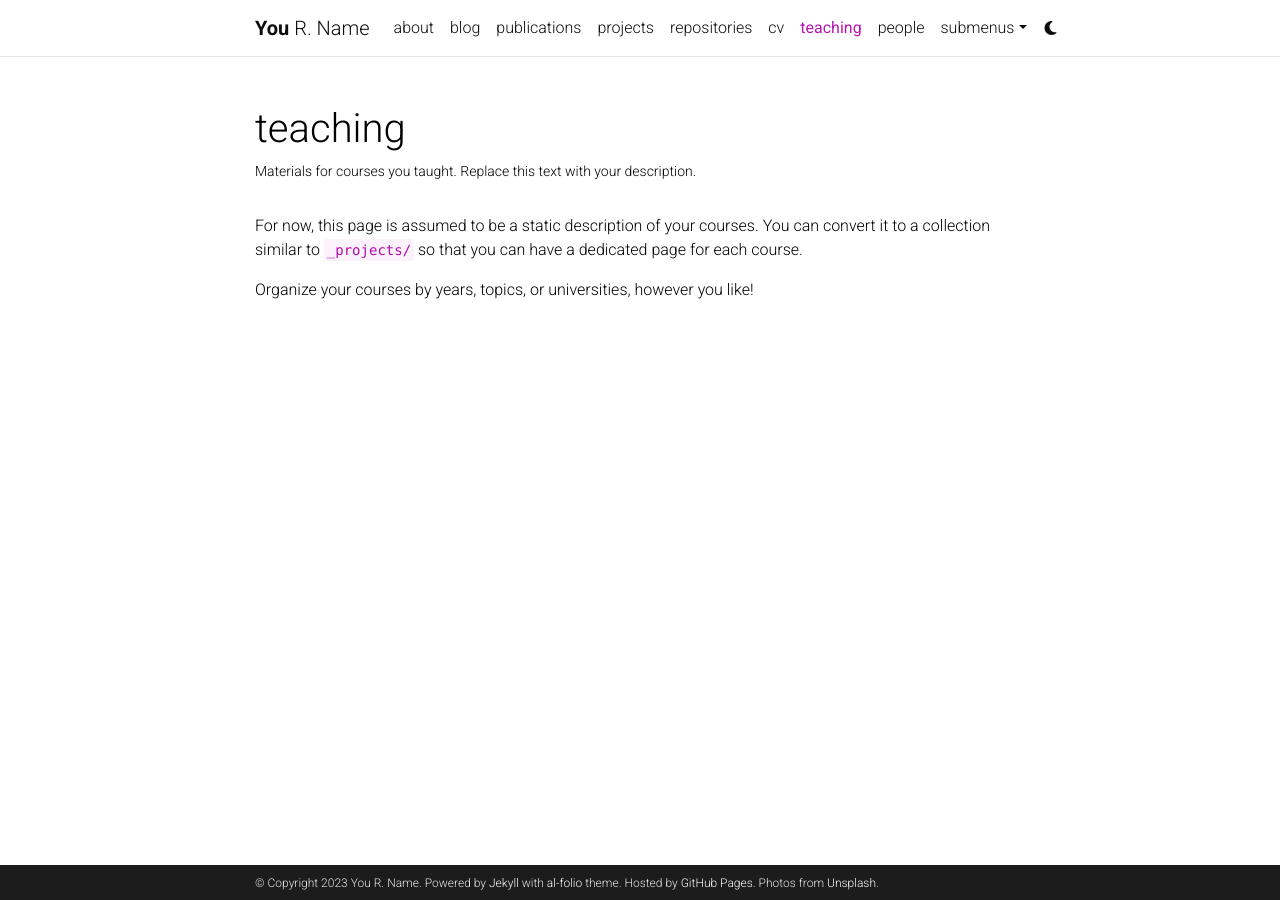
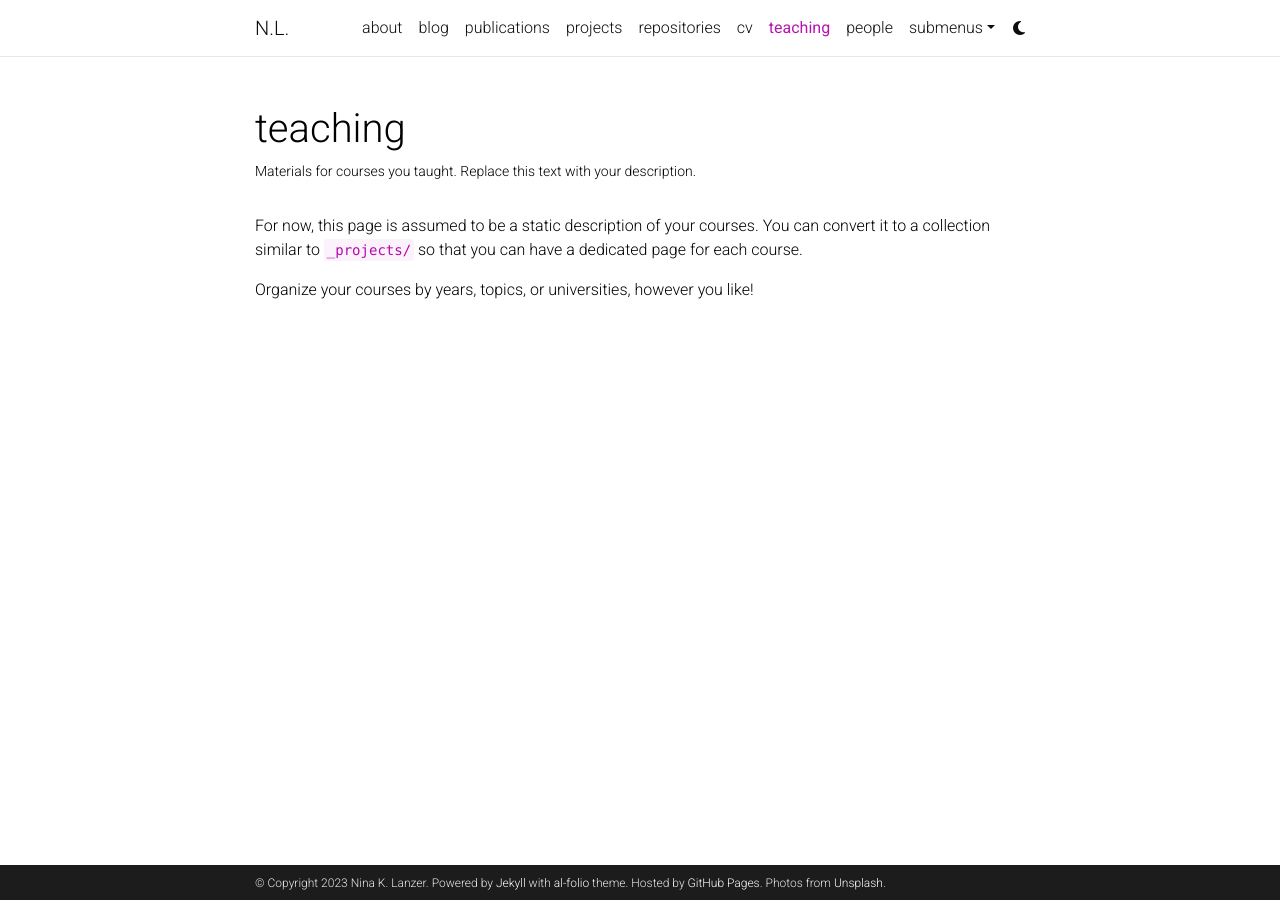
Before and after one commit to NinaLanzer/NinaLanzer.github.io, a Jekyll site: the page built from _pages/teaching.md, in a window 1280 px wide. Built offline with Jekyll 4.4.1, drawn with Linux system fonts in a browser that asks for light colours; comment, search, counter and statistics services are not loaded; a style sheet for code colours, icons or effects is not loaded.

Commit message:
Update _config.yml

```diff
--- a/_config.yml
+++ b/_config.yml
@@ -2,10 +2,10 @@
 # Site settings
 # -----------------------------------------------------------------------------
 
-title: blank # the website title (if blank, full name will be used instead)
-first_name: You
-middle_name: R.
-last_name: Name
+title: N.L. # the website title (if blank, full name will be used instead)
+first_name: Nina
+middle_name: K.
+last_name: Lanzer
 email: you@example.com
 description: > # the ">" symbol means to ignore newlines until "footer_text:"
   A simple, whitespace theme for academics. Based on [*folio](https://github.com/bogoli/-folio) design.
@@ -18,8 +18,8 @@
 lang: en # the language of your site (for example: en, fr, cn, ru, etc.)
 icon: ⚛️  # the emoji used as the favicon (alternatively, provide image name in /assets/img/)
 
-url: https://alshedivat.github.io # the base hostname & protocol for your site
-baseurl: /al-folio # the subpath of your site, e.g. /blog/
+url: https://ninalanzer.github.io # the base hostname & protocol for your site
+baseurl: #/al-folio # the subpath of your site, e.g. /blog/
 last_updated: false # set to true if you want to display last updated in the footer
 impressum_path:  # set to path to include impressum link in the footer, use the same path as permalink in a page, helps to conform with EU GDPR
 
```
